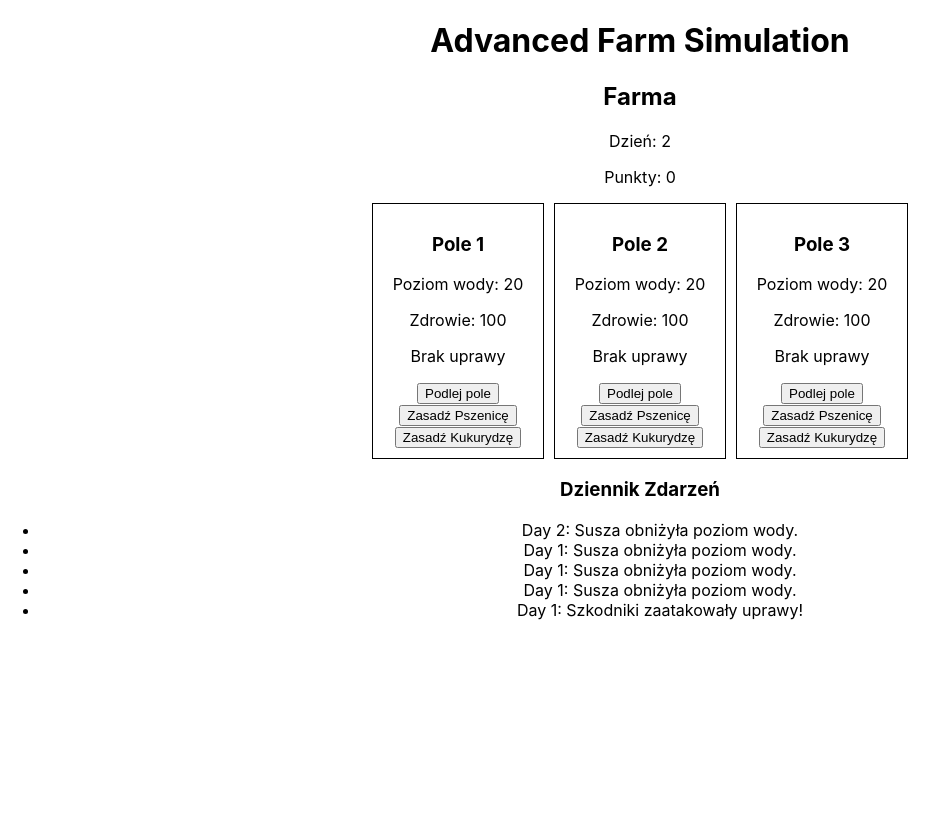
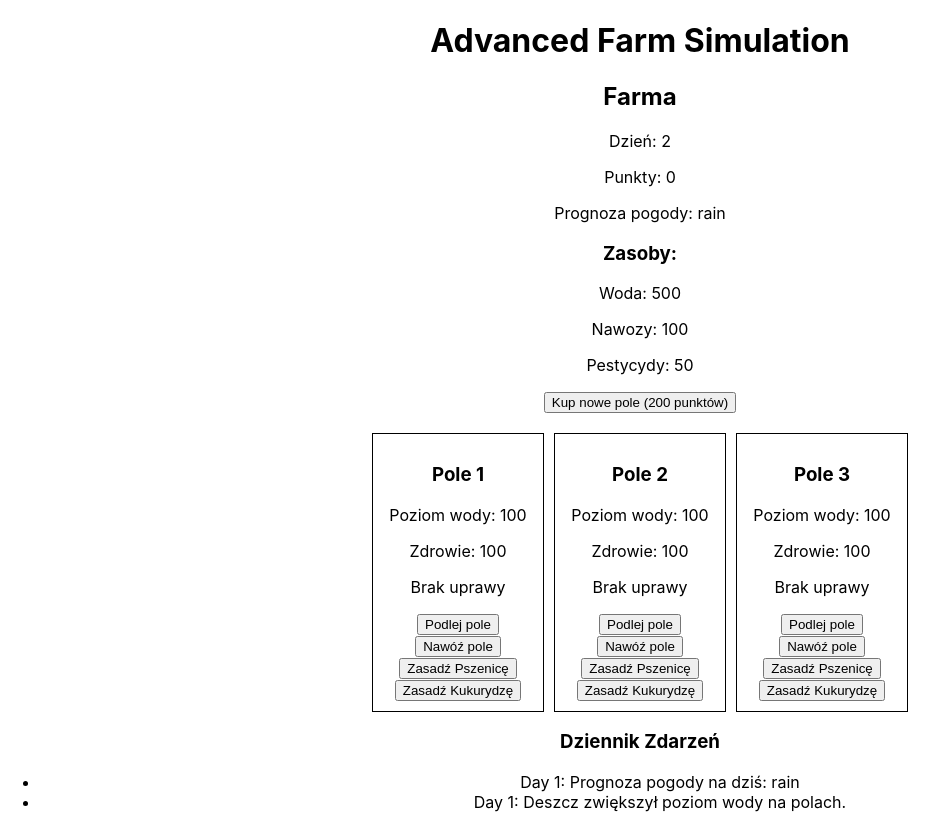
Before and after one commit to MrMarioo/FarmSimulation, a React (Create React App) app in the folder farm-simulation/: page / in a window 1280 px wide. Shown: the whole page, without its empty margins (0-948 px from the left). Before the commit the page ends 800 px from the top, so only its background shows below. Built offline with nearby package versions, Linux system fonts and the light colour scheme.

Commit message:
new farm logics (refs: #2)

```diff
--- a/farm-simulation/src/Farm.jsx
+++ b/farm-simulation/src/Farm.jsx
@@ -38,17 +38,26 @@ const Farm = () => {
       daneZdrowie: [100],
     },
   ]);
+
+  // Dodane zasoby: woda, nawozy, pestycydy
+  const [resources, setResources] = useState({
+    water: 500, // Początkowy zasób wody
+    fertilizers: 100, // Początkowy zasób nawozów
+    pesticides: 50, // Początkowy zasób pestycydów
+  });
+
   const [eventLog, setEventLog] = useState([]);
   const [day, setDay] = useState(1);
-  const [points, setPoints] = useState(0); // Nowy stan dla punktów
+  const [points, setPoints] = useState(0); // Punkty za zbiory
+  const [daysSinceLastEvent, setDaysSinceLastEvent] = useState(0); // Licznik dni od ostatniego losowego zdarzenia
+  const [weather, setWeather] = useState("sunny"); // Prognoza pogody
 
   const logEvent = (message) => {
     setEventLog((prevLog) => [`Day ${day}: ${message}`, ...prevLog]);
   };
 
-  // Funkcja do aktualizacji wzrostu roślin
   const updateGrowth = (field) => {
-    if       (field.growthStage > 0 && !field.readyToHarvest) {
+    if (field.growthStage > 0 && !field.readyToHarvest) {
       if (field.growthTime > 0) {
         return { ...field, growthTime: field.growthTime - 1 };
       } else {
@@ -61,32 +70,26 @@ const Farm = () => {
     return field;
   };
 
-  useEffect(() => {
-    const randomEvent = Math.random();
-
-    if (randomEvent < 0.) {
-      logEvent("Deszcz zwiększył poziom wody.");
-      setFields(fields.map((field) => ({ ...field, water: field.water + 20 })));
-    } else if (randomEvent < 0.5) {
-      logEvent("Susza obniżyła poziom wody.");
-      setFields(fields.map((field) => ({ ...field, water: field.water - 20 })));
-    } else if (randomEvent < 0.7) {
-      logEvent("Szkodniki zaatakowały uprawy!");
-      setFields(
-        fields.map((field) =>
-          field.crop ? { ...field, health: field.health - 20 } : field
-        )
-      );
+  const buyNewField = () => {
+    if (points >= 200) {
+      const newField = {
+        id: fields.length + 1,
+        crop: null,
+        water: 100,
+        health: 100,
+        growthStage: 0,
+        growthTime: 0,
+        readyToHarvest: false,
+        daneWoda: [100],
+        daneZdrowie: [100],
+      };
+      setFields([...fields, newField]);
+      setPoints(points - 200);
+      logEvent(`Zakupiono nowe pole!`);
+    } else {
+      logEvent("Brak wystarczających punktów na zakup nowego pola.");
     }
-
-    // Zwiększ dzień co kilka sekund
-    const timer = setTimeout(() => {
-      setDay(day + 1);
-      // Aktualizuj wzrost roślin na każdym polu
-      setFields(fields.map((field) => updateGrowth(field)));
-    }, 5000);
-    return () => clearTimeout(timer);
-  }, [day, fields]);
+  };
 
   const plantCrop = (id, crop, growthTime) => {
     setFields(
@@ -107,7 +110,90 @@ const Farm = () => {
     logEvent(`Zasadzono ${crop} na polu ${id}.`);
   };
 
+  // Generowanie losowej prognozy pogody
+  const generateWeather = () => {
+    const weatherOptions = ["sunny", "rain", "drought"];
+    const randomWeather =
+      weatherOptions[Math.floor(Math.random() * weatherOptions.length)];
+
+    switch (randomWeather) {
+      case "sunny":
+        // Brak wpływu na pola, dzień bez zmian
+        logEvent("Słoneczny dzień. Brak zmian na polach.");
+        break;
+
+      case "rain":
+        // Deszcz: zwiększa poziom wody na wszystkich polach
+        setFields((prevFields) =>
+          prevFields.map((field) => ({
+            ...field,
+            water: Math.min(field.water + 30, 100), // Zwiększamy wodę maksymalnie do 100
+            daneWoda: [...field.daneWoda, Math.min(field.water + 30, 100)],
+          }))
+        );
+        logEvent("Deszcz zwiększył poziom wody na polach.");
+        break;
+
+      case "drought":
+        // Susza: obniża poziom wody i zdrowie roślin
+        setFields((prevFields) =>
+          prevFields.map((field) => ({
+            ...field,
+            water: Math.max(field.water - 20, 0), // Zmniejszamy wodę, minimalnie do 0
+            health: Math.max(field.health - 10, 0), // Zmniejszamy zdrowie, minimalnie do 0
+            daneWoda: [...field.daneWoda, Math.max(field.water - 20, 0)],
+            daneZdrowie: [...field.daneZdrowie, Math.max(field.health - 10, 0)],
+          }))
+        );
+        logEvent("Susza obniżyła poziom wody i zdrowie roślin.");
+        break;
+
+      default:
+        logEvent("Nieznana pogoda.");
+    }
+
+    setWeather(randomWeather);
+    logEvent(`Prognoza pogody na dziś: ${randomWeather}`);
+  };
+
+  useEffect(() => {
+    // Generowanie nowej pogody każdego dnia
+
+    const randomEventChance = Math.random();
+    if (daysSinceLastEvent >= 3) {
+      if (randomEventChance < 0.3) {
+        logEvent("Deszcz zwiększył poziom wody.");
+        setFields(
+          fields.map((field) => ({ ...field, water: field.water + 20 }))
+        );
+      } else if (randomEventChance < 0.5) {
+        logEvent("Susza obniżyła poziom wody.");
+        setFields(
+          fields.map((field) => ({ ...field, water: field.water - 20 }))
+        );
+      } else if (randomEventChance < 0.7) {
+        logEvent("Szkodniki zaatakowały uprawy!");
+        setFields(
+          fields.map((field) =>
+            field.crop ? { ...field, health: field.health - 20 } : field
+          )
+        );
+      }
+      setDaysSinceLastEvent(0);
+    }
+
+    const timer = setTimeout(() => {
+      setDaysSinceLastEvent(daysSinceLastEvent + 1);
+      setDay(day + 1);
+      generateWeather();
+      setFields(fields.map((field) => updateGrowth(field)));
+    }, 5000);
+    return () => clearTimeout(timer);
+  }, [day, fields, daysSinceLastEvent]);
+
+  // Funkcja do zarządzania podlewaniem (zmniejsza zasoby wody)
   const waterField = (id) => {
+    if (resources.water > 0) {
       setFields(
         fields.map((field) =>
           field.id === id
@@ -119,7 +205,32 @@ const Farm = () => {
             : field
         )
       );
-    logEvent(`Podlano pole ${id}.`);
+      setResources({ ...resources, water: resources.water - 10 }); // Zużycie wody
+      logEvent(`Podlano pole ${id}. Zużyto 10 jednostek wody.`);
+    } else {
+      logEvent("Brak wystarczającej ilości wody do podlania.");
+    }
+  };
+
+  // Funkcja do nawożenia (zmniejsza zasoby nawozów)
+  const fertilizeField = (id) => {
+    if (resources.fertilizers > 0) {
+      setFields(
+        fields.map((field) =>
+          field.id === id
+            ? {
+                ...field,
+                health: field.health + 10,
+                daneZdrowie: [...field.daneZdrowie, field.health + 10],
+              }
+            : field
+        )
+      );
+      setResources({ ...resources, fertilizers: resources.fertilizers - 5 }); // Zużycie nawozów
+      logEvent(`Nawożono pole ${id}. Zużyto 5 jednostek nawozów.`);
+    } else {
+      logEvent("Brak wystarczającej ilości nawozów.");
+    }
   };
 
   // Funkcja do zbioru plonów
@@ -143,13 +254,29 @@ const Farm = () => {
       <h2>Farma</h2>
       <p>Dzień: {day}</p>
       <p>Punkty: {points}</p>
-      <div style={{ display: "flex", gap: "10px", justifyContent: "center" }}>
+      <p>Prognoza pogody: {weather}</p>
+      <div>
+        <h3>Zasoby:</h3>
+        <p>Woda: {resources.water}</p>
+        <p>Nawozy: {resources.fertilizers}</p>
+        <p>Pestycydy: {resources.pesticides}</p>
+      </div>
+      <button onClick={buyNewField}>Kup nowe pole (200 punktów)</button>
+      <div
+        style={{
+          display: "flex",
+          gap: "10px",
+          justifyContent: "center",
+          marginTop: 20,
+        }}
+      >
         {fields.map((field) => (
           <Field
             key={field.id}
             field={field}
             onPlant={plantCrop}
             onWater={waterField}
+            onFertilize={fertilizeField}
             onHarvest={harvestCrop}
           />
         ))}
--- a/farm-simulation/src/Field.jsx
+++ b/farm-simulation/src/Field.jsx
@@ -1,9 +1,9 @@
-import React from 'react';
-import Crop from './Crop';
+import React from "react";
+import Crop from "./Crop";
 
-const Field = ({ field, onPlant, onWater, onHarvest }) => {
+const Field = ({ field, onPlant, onWater, onFertilize, onHarvest }) => {
   return (
-    <div style={{ border: '1px solid black', padding: '10px', width: '150px' }}>
+    <div style={{ border: "1px solid black", padding: "10px", width: "150px" }}>
       <h3>Pole {field.id}</h3>
       <p>Poziom wody: {field.water}</p>
       <p>Zdrowie: {field.health}</p>
@@ -12,8 +12,13 @@ const Field = ({ field, onPlant, onWater, onHarvest }) => {
       {!field.readyToHarvest ? (
         <>
           <button onClick={() => onWater(field.id)}>Podlej pole</button>
-          <button onClick={() => onPlant(field.id, 'Pszenica', 3)}>Zasadź Pszenicę</button>
-          <button onClick={() => onPlant(field.id, 'Kukurydza', 5)}>Zasadź Kukurydzę</button>
+          <button onClick={() => onFertilize(field.id)}>Nawóź pole</button>
+          <button onClick={() => onPlant(field.id, "Pszenica", 3)}>
+            Zasadź Pszenicę
+          </button>
+          <button onClick={() => onPlant(field.id, "Kukurydza", 5)}>
+            Zasadź Kukurydzę
+          </button>
         </>
       ) : (
         <button onClick={() => onHarvest(field.id)}>Zbierz plony</button>
```
Lines whose indentation alone changed are shown as unchanged.
